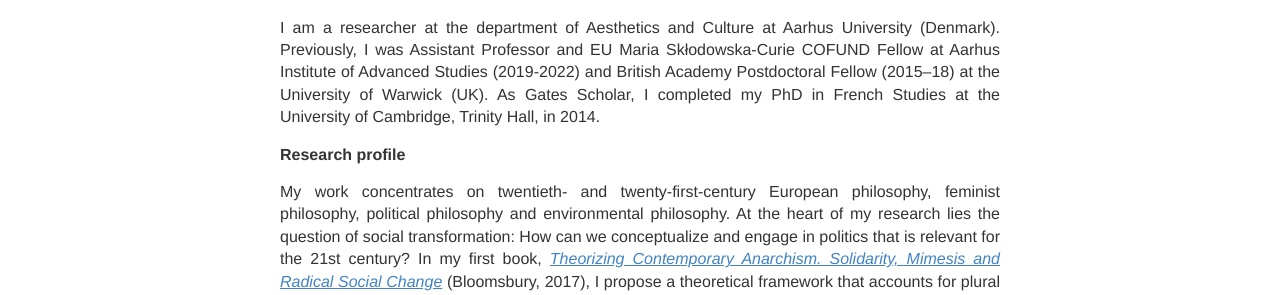
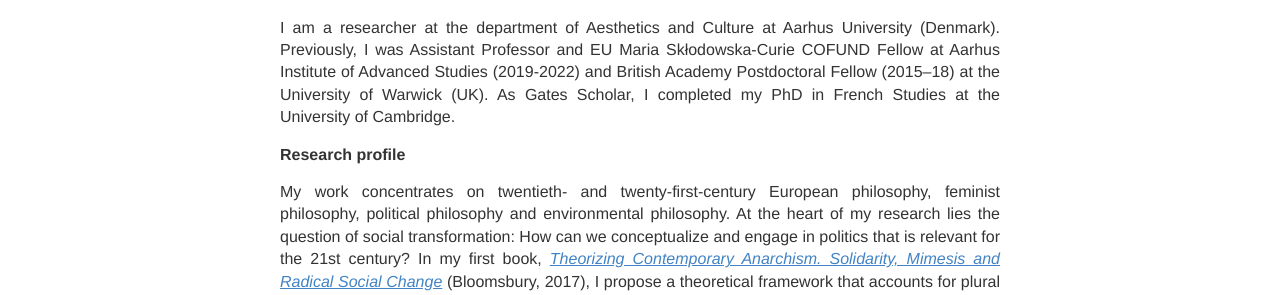
Before and after one commit to IJanicka/IJanicka.github.io, a Jekyll site: the page built from about.md, in a window 1280 px wide. Shown: the part 239-534 px from the top of the page. Built offline with Jekyll 4.4.1, drawn with Linux system fonts in a browser that asks for light colours.

Commit message:
Update about.md

```diff
--- a/about.md
+++ b/about.md
@@ -4,7 +4,7 @@ title: About me
 permalink: /about/
 ---
 
-I am a researcher at the department of Aesthetics and Culture at Aarhus University (Denmark). Previously, I was Assistant Professor and EU Maria Skłodowska-Curie COFUND Fellow at Aarhus Institute of Advanced Studies (2019-2022) and British Academy Postdoctoral Fellow (2015–18) at the University of Warwick (UK). As Gates Scholar, I completed my PhD in French Studies at the University of Cambridge, Trinity Hall, in 2014.
+I am a researcher at the department of Aesthetics and Culture at Aarhus University (Denmark). Previously, I was Assistant Professor and EU Maria Skłodowska-Curie COFUND Fellow at Aarhus Institute of Advanced Studies (2019-2022) and British Academy Postdoctoral Fellow (2015–18) at the University of Warwick (UK). As Gates Scholar, I completed my PhD in French Studies at the University of Cambridge.
 
 **Research profile**<br>
 
```
